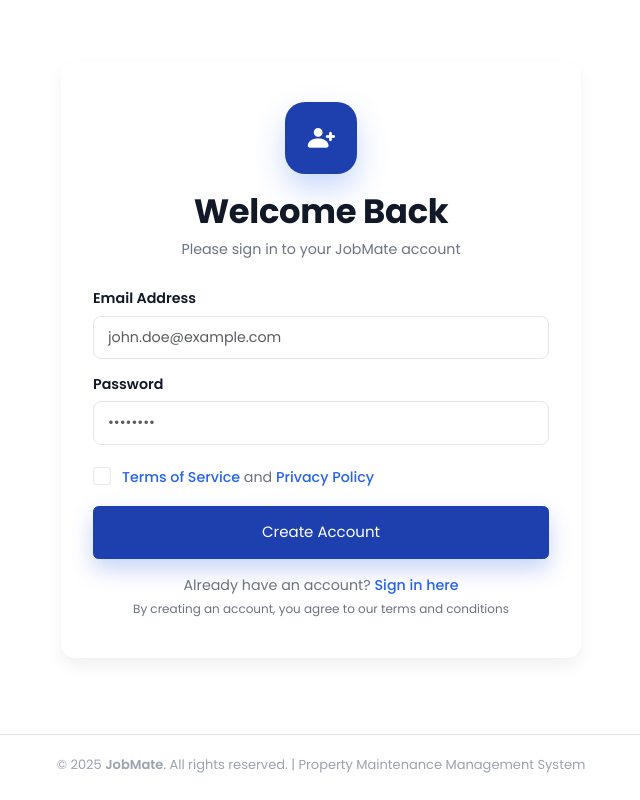
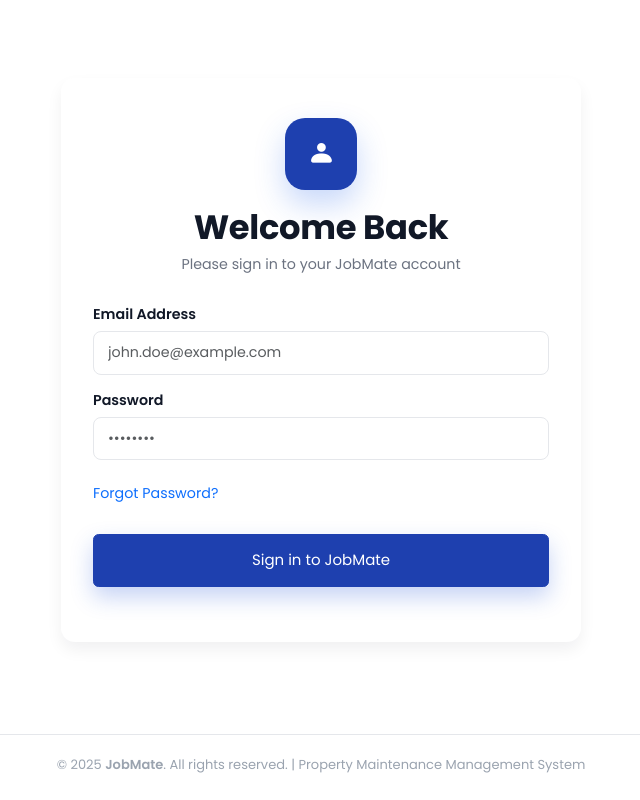
Before and after one commit to Basit-Dev/JobMate, a Django app: page /accounts/sign_in/ in a window 1280 px wide. Shown: the whole page, without its empty margins (319-959 px from the left). Run offline with Django 5.2, Linux system fonts and the light colour scheme.

Commit message:
Sign in page updated
Updated styles for the sign in page

```diff
--- a/jobmate/accounts/templates/sign_in.html
+++ b/jobmate/accounts/templates/sign_in.html
@@ -10,7 +10,7 @@
     <!-- SIGNUP HEADER -->
     <div class="signup-header">
       <div class="hero-icon shadow-tile">
-        <i class="bi bi-person-plus-fill fs-3"></i>
+        <i class="bi bi-person-fill fs-3"></i>
       </div>
       <h1 class="main-title">Welcome Back</h1>
       <p class="section-subtitle">Please sign in to your JobMate account</p>
@@ -32,27 +32,18 @@
           <input type="password" class="form-control" id="password" placeholder="••••••••" required>
         </div>
 
-        <!-- TERMS -->
+        <!-- FORGOT PASSWORD -->
         <div class="col-12">
-          <div class="form-check mt-1">
-            <input class="form-check-input pr-2" type="checkbox" id="terms" required>
-            <label class="form-check-label ps-2 pt-1" for="terms">
-               <a href="#" target="_blank">Terms of Service</a> and <a href="#" target="_blank">Privacy
-                Policy</a>
-            </label>
+          <div class="mt-2">
+            <a href="#" target="_blank" class="link-underline link-underline-opacity-0">Forgot Password?</a>
           </div>
         </div>
 
         <!-- SUBMIT BUTTON -->
         <div class="col-12">
-          <button type="submit" class="btn btn-primary w-100 shadow-cta">Create Account</button>
+          <button type="submit" class="btn btn-primary w-100 shadow-cta">Sign in to JobMate</button>
         </div>
-      </div>
 
-      <!-- SIGNUP FOOTER -->
-      <div class="signup-footer">
-        <p>Already have an account? <a href="#">Sign in here</a></p>
-        <p class="agreement-text mt-1">By creating an account, you agree to our terms and conditions</p>
       </div>
     </form>
   </div>
--- a/jobmate/static/css/create_account.css
+++ b/jobmate/static/css/create_account.css
@@ -29,6 +29,7 @@
 /* Signup Btn */
 .btn-signup,
 .signup-card .btn-primary {
+  margin: 1rem 0 1rem 0;
   padding-top: 0.95rem;
   padding-bottom: 0.95rem;
 }
```
Also changed, not shown: jobmate/accounts/templates/create_account.html (+1 -13 lines).
